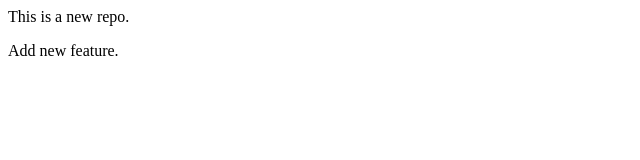
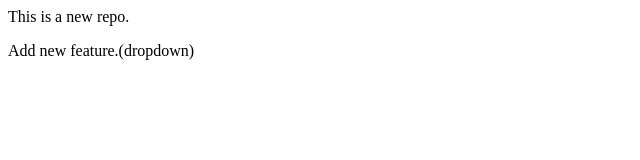
Before and after one commit to mahnoor-aqeel/localrepo-, a plain HTML site: page index.html in a window 1280 px wide. Shown: the full height of the page, 0-640 px from the left. Drawn offline with Linux system fonts and the light colour scheme.

Commit message:
Add dropdown

```diff
--- a/index.html
+++ b/index.html
@@ -1,2 +1,2 @@
 <p>This is a new repo.</p>
-<p>Add new feature.</p>
+<p>Add new feature.(dropdown)</p>
```
